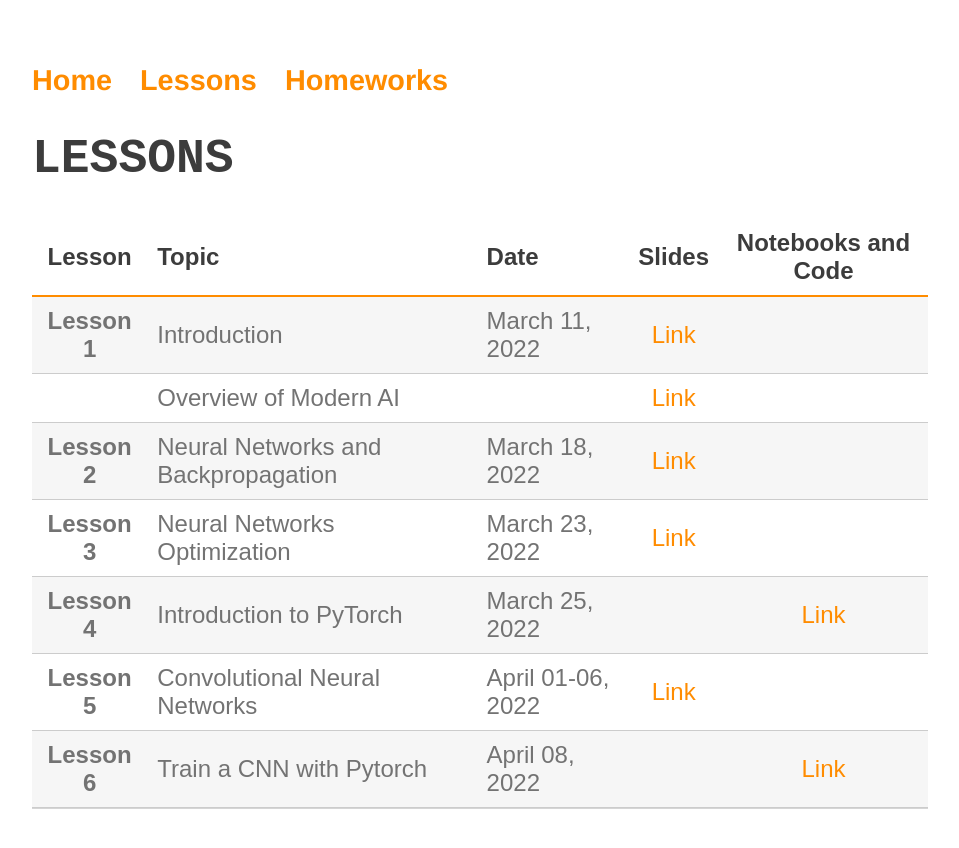
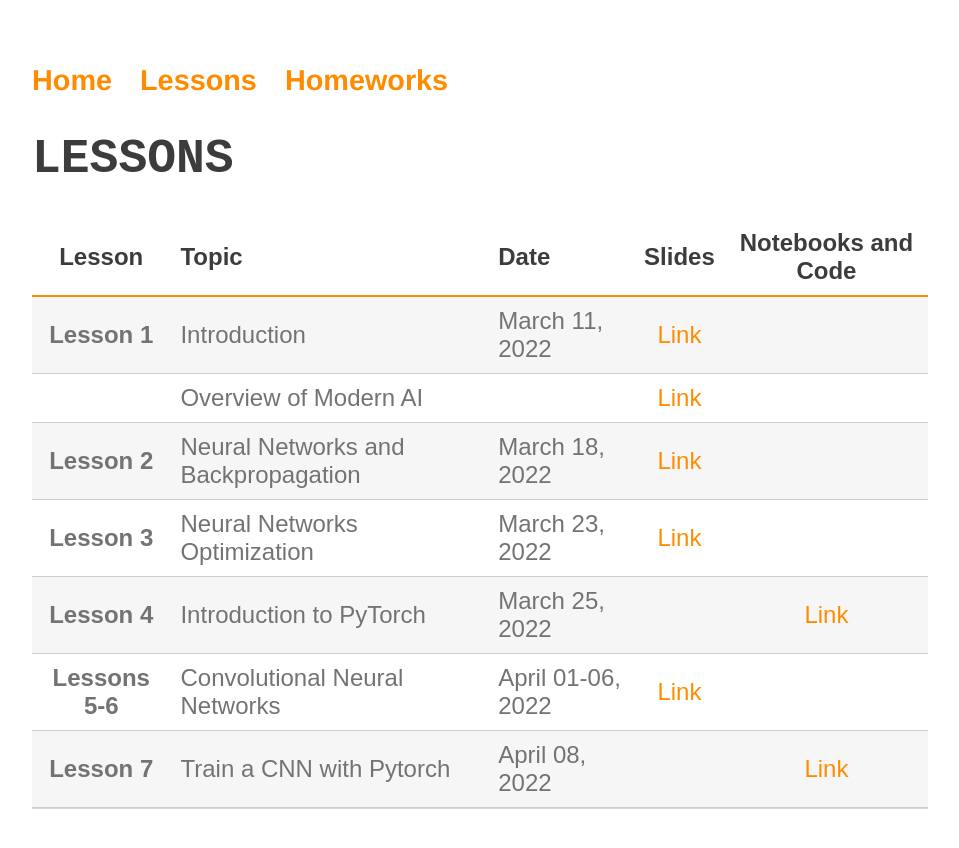
Before and after one commit to perceivelab/knowledge-discovery-course, a Jekyll site: the page built from lezioni.md, in a window 1280 px wide. Shown: the top 848 px of the page, without its empty margins (160-1119 px from the left). Built offline with Jekyll 4.4.1, drawn with Linux system fonts in a browser that asks for light colours; our own code applies the rules of GitHub Pages for plain Markdown files.

Commit message:
Update lezioni.md

```diff
--- a/lezioni.md
+++ b/lezioni.md
@@ -8,5 +8,5 @@
 | **Lesson 2**      |Neural Networks and Backpropagation| March 18, 2022 | [Link](https://drive.google.com/file/d/1EM67f-rsxXaloMWJ7VbpU4ZJ7HiQyjet/view?usp=sharing)     ||
 | **Lesson 3**      | Neural Networks Optimization | March 23, 2022 | [Link](https://drive.google.com/file/d/1W3jhlNNqAFmktfbaphS6V6eozQantJ7S/view?usp=sharing)    ||
 | **Lesson 4**      | Introduction to PyTorch | March 25, 2022 |     |[Link](https://colab.research.google.com/drive/1xqmIpShVXf2EFVgi5C52o_bGcj383jnN?usp=sharing)|
-| **Lesson 5**      | Convolutional Neural Networks | April 01-06, 2022 |     [Link](https://drive.google.com/file/d/1xGLJtvZCI4fOOzMlzkehv7x1fyJHwKq2/view?usp=sharing)||
-| **Lesson 6**      | Train a CNN with Pytorch | April 08, 2022 ||     [Link](https://colab.research.google.com/drive/1oCG6YEWqkuyx5AH5TzplpaGqIanQHVvE?usp=sharing)|
+| **Lessons 5-6**      | Convolutional Neural Networks | April 01-06, 2022 |     [Link](https://drive.google.com/file/d/1xGLJtvZCI4fOOzMlzkehv7x1fyJHwKq2/view?usp=sharing)||
+| **Lesson 7**      | Train a CNN with Pytorch | April 08, 2022 ||     [Link](https://colab.research.google.com/drive/1oCG6YEWqkuyx5AH5TzplpaGqIanQHVvE?usp=sharing)|
```
